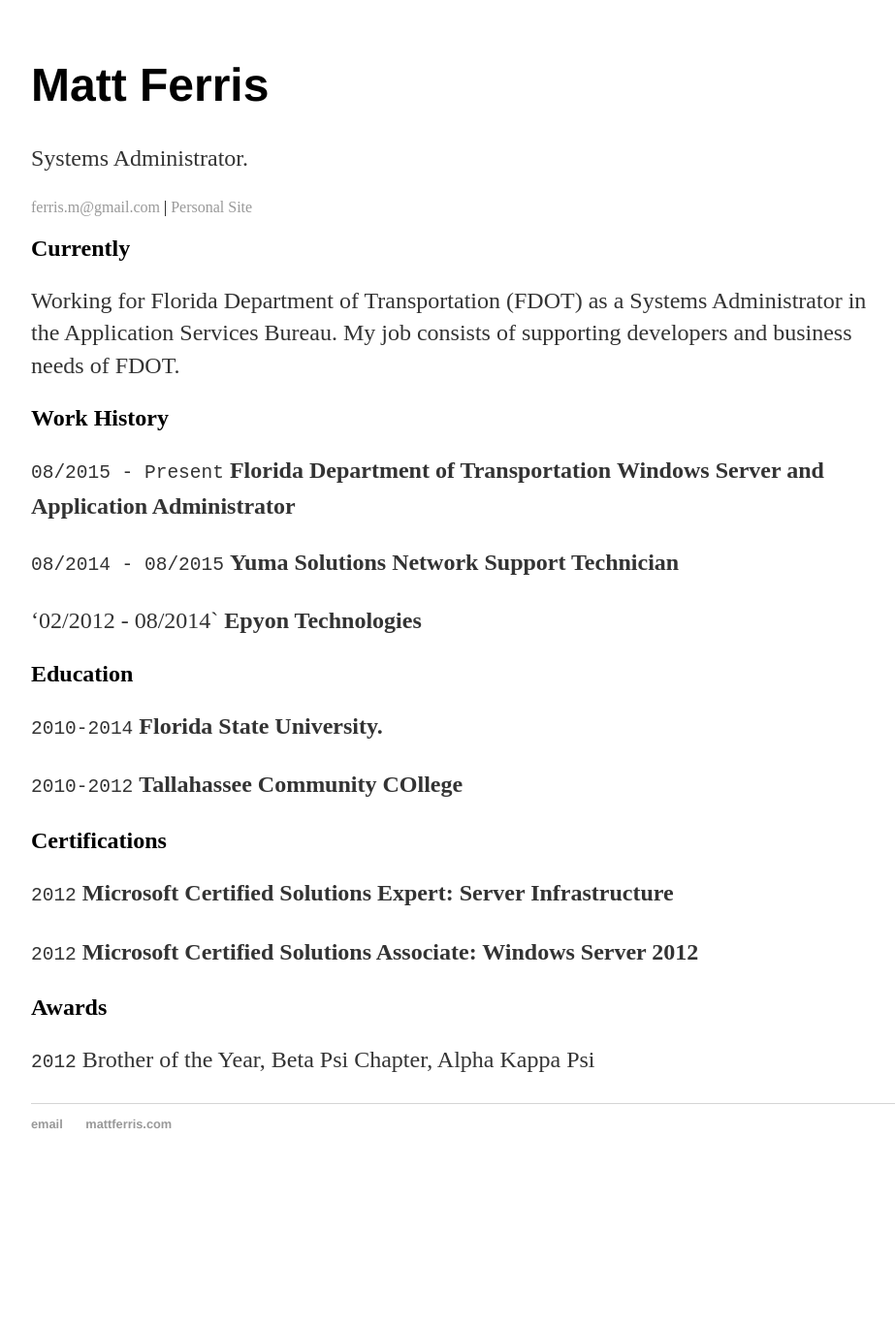
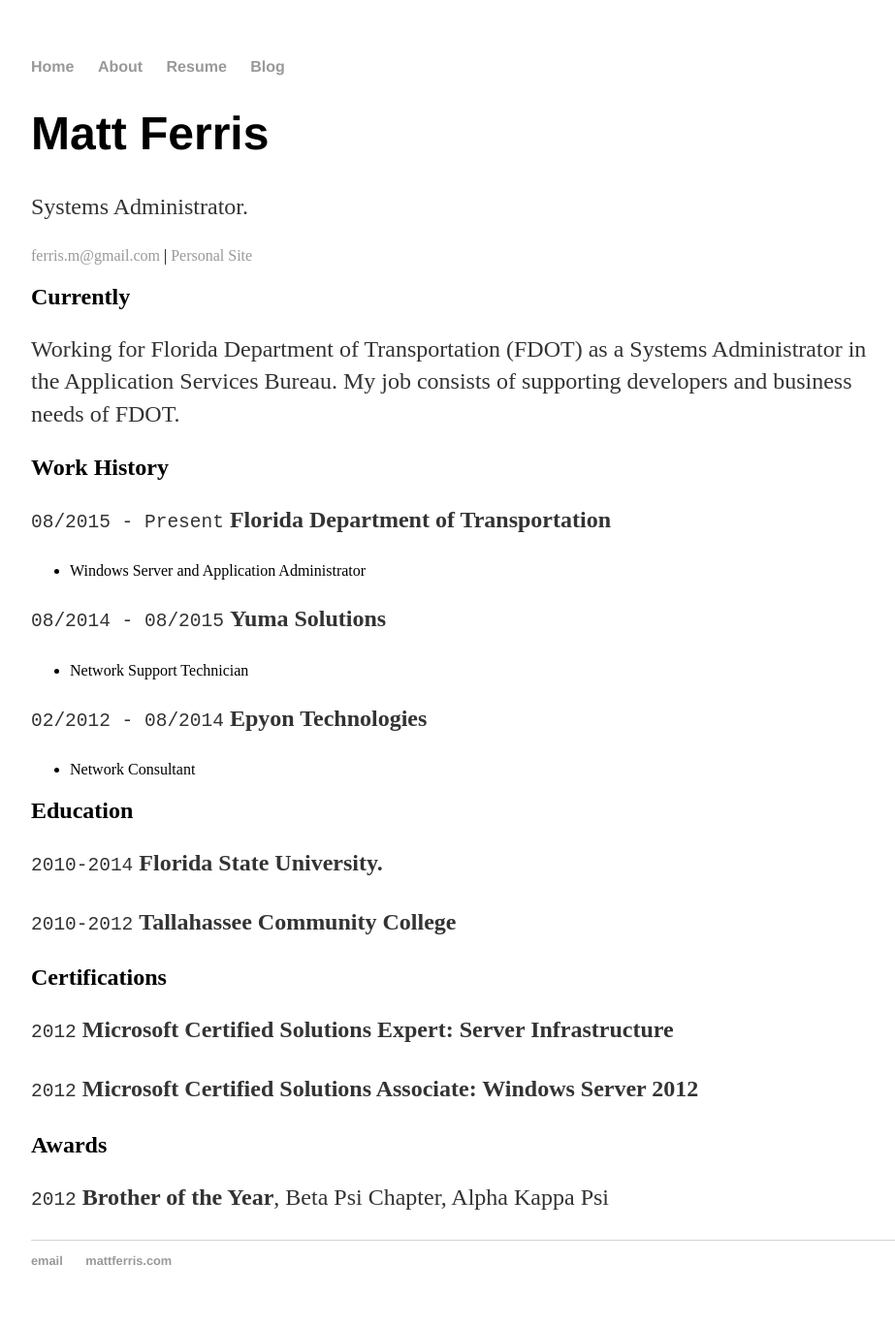
Before and after one commit to mferris2421/mferris2421.github.io, a Jekyll site: the page built from resume/index.md, in a window 1280 px wide. Shown: the whole page at 97% size, without its empty margins (160-1083 px from the left). Built offline with Jekyll 4.4.1, drawn with Linux system fonts in a browser that asks for light colours; before the commit the page ends 1227 px from its top, so only the background shows below that.

Commit message:
Fixed navigation and resumehead.html

```diff
--- /dev/null
+++ b/_includes/resumehead.html
@@ -0,0 +1,24 @@
+
+<head>
+	<meta charset="utf-8">
+	<meta name="viewport" width="device-width, initial-scale=1.0">
+	<meta name="description" content="{{ page.description }}">
+	<meta name="author" content="Matt Ferris">
+	<!-- favicon
+	<link rel="shortcut icon" href="/img/ico/favicon.png">
+	-->
+
+	<title>{{ page.title }} | Matt Ferris | Systems Administrator </title>
+
+	<!-- styles -->
+	<!-- link to main stylesheet -->
+	<link rel="stylesheet" type="text/css" href="/css/main.css">
+
+	<!--<link href="/css/resume-screen.css" type="text/css" rel="stylesheet" media="screen">
+	    <link href="/css/resume-print.css" type="text/css" rel="stylesheet" media="print">
+	-->
+	<!-- google analytics  -->
+
+	{% include analytics.html %}
+
+</head>
--- a/_layouts/resume.html
+++ b/_layouts/resume.html
@@ -1,9 +1,17 @@
 <!doctype html>
 <html>
 <head>
-  {% include head.html %}
+  {% include resumehead.html %}
 </head>
 <body>
+	<nav>
+  		<ul>
+       		<li><a href="/">Home</a></li>
+        	<li><a href="/about">About</a></li>
+       		<li><a href="/resume">Resume</a></li>
+       		<li><a href="/blog">Blog</a></li>
+   		</ul>
+	</nav>
     <div id="container">
     {{ content }}
     </div>
--- a/resume/index.md
+++ b/resume/index.md
@@ -13,22 +13,25 @@
 
 ## Currently
 
-Working for Florida Department of Transportation (FDOT) as a Systems Administrator in the Application Services Bureau. My job consists
-of supporting developers and business needs of FDOT.
+Working for Florida Department of Transportation (FDOT)
+as a Systems Administrator in the Application Services Bureau.
+My job consists of supporting developers and business needs of FDOT.
 
 ## Work History
 
 `08/2015 - Present`
 __Florida Department of Transportation__
-__Windows Server and Application Administrator__
+
+- Windows Server and Application Administrator
 
 
 `08/2014 - 08/2015`
 __Yuma Solutions__
-__Network Support Technician__
+- Network Support Technician
 
-'02/2012 - 08/2014`
+`02/2012 - 08/2014`
 __Epyon Technologies__
+- Network Consultant
 
 ## Education
 
@@ -36,7 +39,7 @@
 __Florida State University.__
 
 `2010-2012`
-__Tallahassee Community COllege__
+__Tallahassee Community College__
 
 ## Certifications
 
@@ -49,7 +52,7 @@
 ## Awards
 
 `2012`
-Brother of the Year, Beta Psi Chapter, Alpha Kappa Psi
+__Brother of the Year__, Beta Psi Chapter, Alpha Kappa Psi
 
 
 <!-- ### Footer
```
